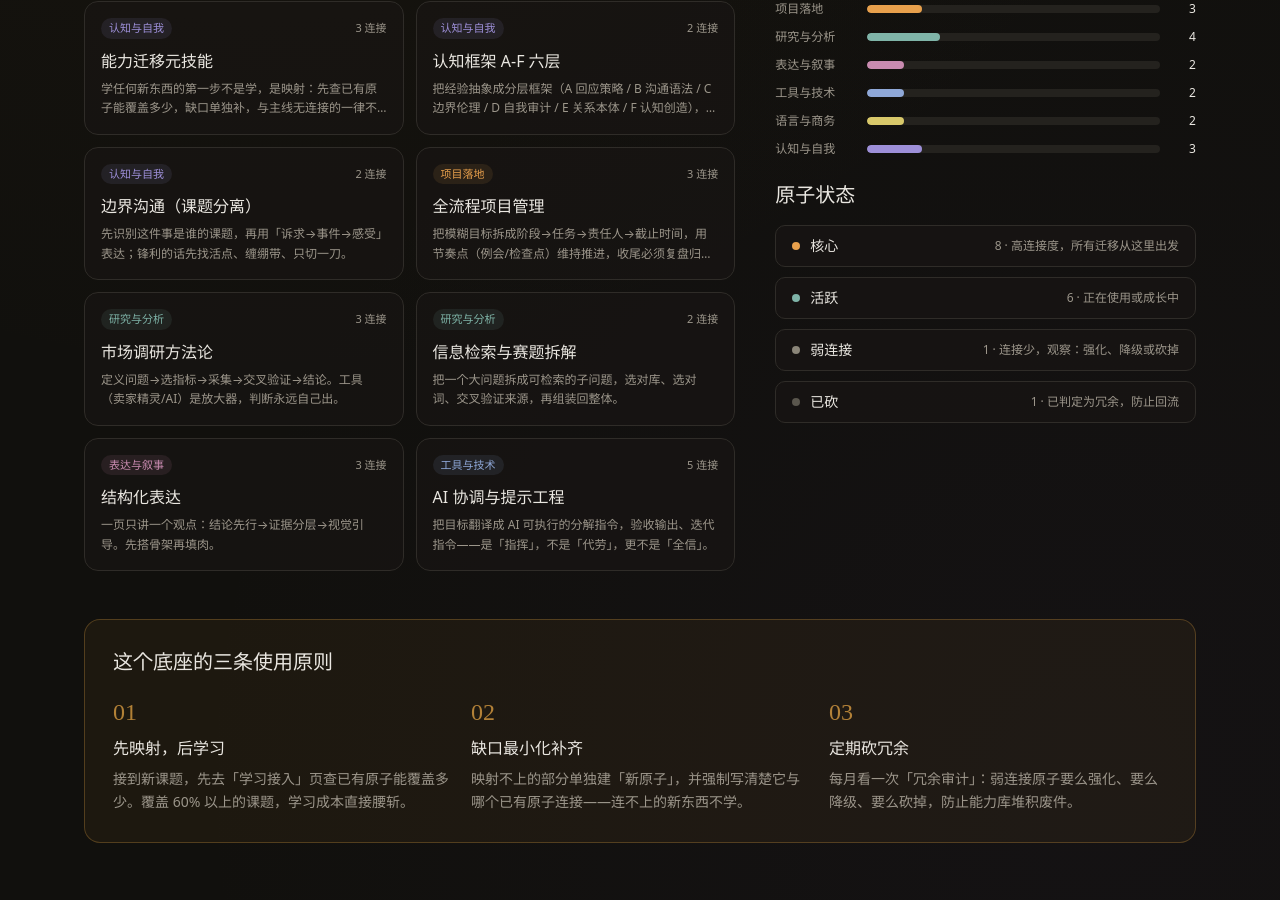
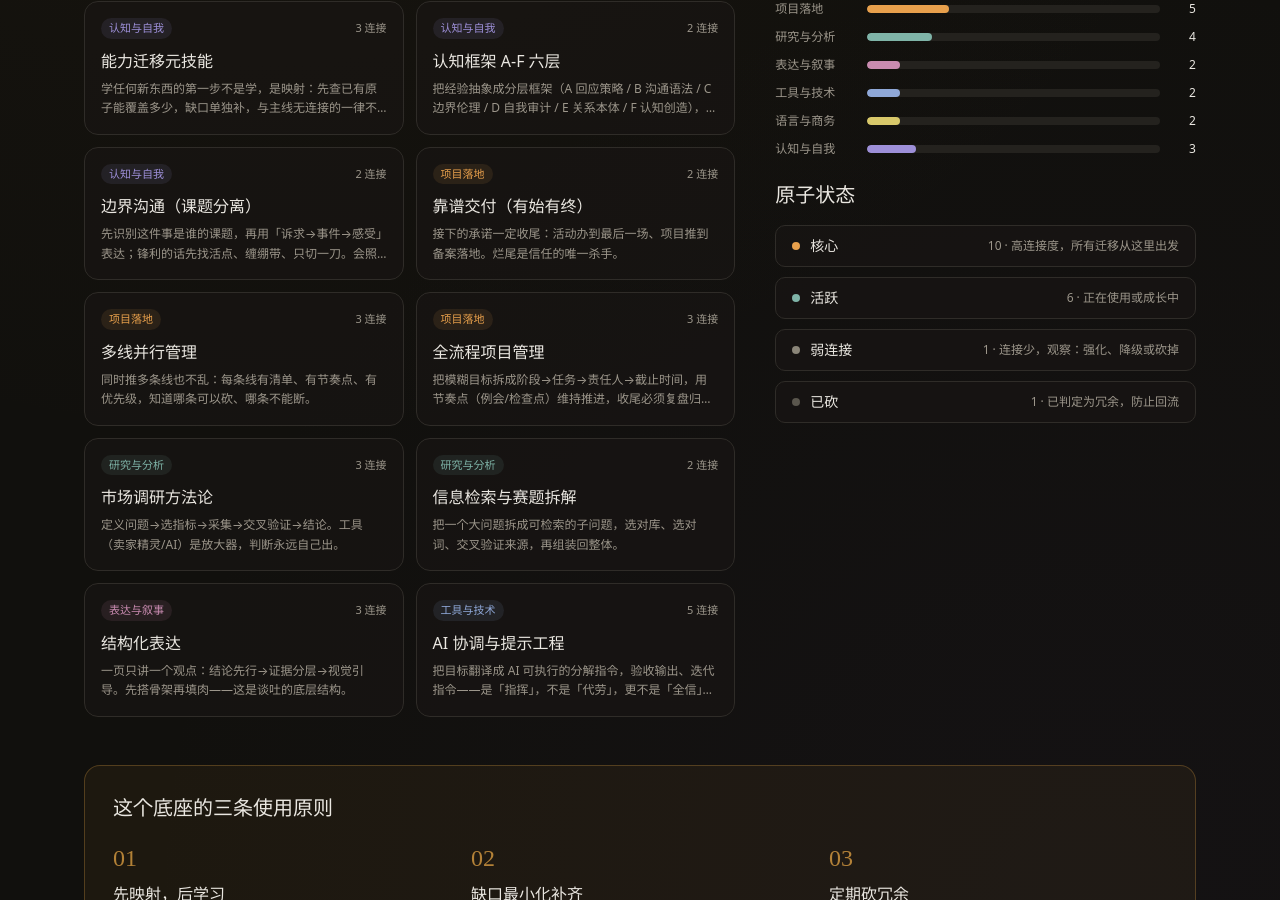
Before and after one commit to xiaoming-cvd/capability-os, a React (Vite) app: page /#/ in a window 1280 px wide. Shown: the part 650-1550 px from the top of the page. Built offline with nearby package versions, Linux system fonts and the light colour scheme.

Commit message:
feat: 能力数据层升级（三层分类 + 品质原子）

```diff
--- a/src/data/atoms.ts
+++ b/src/data/atoms.ts
@@ -3,16 +3,40 @@
 // 一个「能力原子」= 最小可迁移的能力单元：
 //   抽象定义（它到底是什么）+ 实证场景（我在哪真的用过）
 //   + 可迁移方向 + 与其他原子的连接
+// 三层分类：专业壁垒（护城河）/ 个人品牌（外表谈吐）/ 个人品质（软实力）
 // 学习新东西时先查这里：能映射的原子直接复用，
 // 映射不上的才新建——避免能力冗余。
 // ============================================================
 
 export type AtomStatus = 'core' | 'active' | 'weak' | 'pruned'
+export type AtomLayer = 'moat' | 'brand' | 'quality'
+
+export const LAYER_META: Record<
+  AtomLayer,
+  { label: string; color: string; desc: string }
+> = {
+  moat: {
+    label: '专业壁垒',
+    color: '#7fb4a8',
+    desc: '技术与独特思考方式——别人拿不走的护城河',
+  },
+  brand: {
+    label: '个人品牌',
+    color: '#e8a04c',
+    desc: '外表与谈吐——别人第一眼看到的',
+  },
+  quality: {
+    label: '个人品质',
+    color: '#c98bb0',
+    desc: '责任、条理、照顾人——长期相处的信任来源',
+  },
+}
 
 export interface AbilityAtom {
   id: string
   name: string
   domain: Domain
+  layer: AtomLayer
   /** 抽象化定义：剥掉具体场景后，这个能力的本质动作 */
   abstraction: string
   /** 实证：我在哪些真实场景里用过它 */
@@ -59,6 +83,7 @@ export const ATOMS: AbilityAtom[] = [
     id: 'transfer-meta',
     name: '能力迁移元技能',
     domain: '认知与自我',
+    layer: 'moat',
     abstraction:
       '学任何新东西的第一步不是学，是映射：先查已有原子能覆盖多少，缺口单独补，与主线无连接的一律不碰。',
     evidence: ['本网站即此技能的外化——能力原子化的具象产物'],
@@ -72,6 +97,7 @@ export const ATOMS: AbilityAtom[] = [
     id: 'cogn-framework',
     name: '认知框架 A-F 六层',
     domain: '认知与自我',
+    layer: 'moat',
     abstraction:
       '把经验抽象成分层框架（A 回应策略 / B 沟通语法 / C 边界伦理 / D 自我审计 / E 关系本体 / F 认知创造），需要时整层调用，而不是每次重新发明。',
     evidence: ['《认知演化个人操作指南》及六层文档'],
@@ -85,8 +111,9 @@ export const ATOMS: AbilityAtom[] = [
     id: 'boundary-comms',
     name: '边界沟通（课题分离）',
     domain: '认知与自我',
+    layer: 'quality',
     abstraction:
-      '先识别这件事是谁的课题，再用「诉求→事件→感受」表达；锋利的话先找活点、缠绷带、只切一刀。',
+      '先识别这件事是谁的课题，再用「诉求→事件→感受」表达；锋利的话先找活点、缠绷带、只切一刀。会照顾人，但不献祭自己。',
     evidence: ['HSP 自我调节与关系实践的长期积累'],
     transferableTo: ['亲密关系', '团队协作', '客户与供应商沟通', '谈判'],
     keywords: ['沟通', '边界', '谈判', '关系', '表达诉求', '人际'],
@@ -95,9 +122,44 @@ export const ATOMS: AbilityAtom[] = [
     status: 'core',
   },
   {
+    id: 'reliability',
+    name: '靠谱交付（有始有终）',
+    domain: '项目落地',
+    layer: 'quality',
+    abstraction:
+      '接下的承诺一定收尾：活动办到最后一场、项目推到备案落地。烂尾是信任的唯一杀手。',
+    evidence: [
+      '社区合唱活动：从排练到演出到志愿统筹，全流程负责到收尾',
+      '大创小程序：从想法到代码完成、备案推进中',
+      'AIGC 数字人视频：四分之三进度持续推进至完成',
+    ],
+    transferableTo: ['任何被托付的事', '团队中的核心成员信誉', '考研长跑'],
+    keywords: ['责任', '靠谱', '执行力', '交付', '收尾'],
+    connections: ['pm-fullcycle', 'orderliness'],
+    level: 4,
+    status: 'core',
+  },
+  {
+    id: 'orderliness',
+    name: '多线并行管理',
+    domain: '项目落地',
+    layer: 'quality',
+    abstraction:
+      '同时推多条线也不乱：每条线有清单、有节奏点、有优先级，知道哪条可以砍、哪条不能断。',
+    evidence: [
+      '2026 秋：大创备案 + 合唱全流程 + 商挑 + 信息检索省赛 + 思客沙龙 + 微团课，多线并行无烂尾',
+    ],
+    transferableTo: ['考研多科目备考', '工作中的多项目并行', '家庭与事业平衡'],
+    keywords: ['条理', '计划', '并行', '时间管理', '清单'],
+    connections: ['reliability', 'pm-fullcycle', 'transfer-meta'],
+    level: 4,
+    status: 'core',
+  },
+  {
     id: 'pm-fullcycle',
     name: '全流程项目管理',
     domain: '项目落地',
+    layer: 'moat',
     abstraction:
       '把模糊目标拆成阶段→任务→责任人→截止时间，用节奏点（例会/检查点）维持推进，收尾必须复盘归档。',
     evidence: ['中型社区合唱活动全流程负责人：排练/视频/演出/志愿统筹，已收尾'],
@@ -111,6 +173,7 @@ export const ATOMS: AbilityAtom[] = [
     id: 'product-ship',
     name: '产品从 0 到 1 落地',
     domain: '项目落地',
+    layer: 'moat',
     abstraction:
       '需求判断→工具选型→MVP→合规交付（备案/上线）。核心不是写代码，是判断「这个方案值不值得做、能不能带出去」。',
     evidence: ['大创微信小程序：从想法到代码完成、备案推进中'],
@@ -124,6 +187,7 @@ export const ATOMS: AbilityAtom[] = [
     id: 'research-market',
     name: '市场调研方法论',
     domain: '研究与分析',
+    layer: 'moat',
     abstraction:
       '定义问题→选指标→采集→交叉验证→结论。工具（卖家精灵/AI）是放大器，判断永远自己出。',
     evidence: ['亚马逊平台选品 + 卖家精灵，完成一次完整市场调查'],
@@ -137,6 +201,7 @@ export const ATOMS: AbilityAtom[] = [
     id: 'info-retrieval',
     name: '信息检索与赛题拆解',
     domain: '研究与分析',
+    layer: 'moat',
     abstraction:
       '把一个大问题拆成可检索的子问题，选对库、选对词、交叉验证来源，再组装回整体。',
     evidence: ['全国信息检索大赛进入省赛淘汰赛'],
@@ -150,6 +215,7 @@ export const ATOMS: AbilityAtom[] = [
     id: 'excel-analysis',
     name: 'Excel 数据分析（够用级）',
     domain: '研究与分析',
+    layer: 'moat',
     abstraction:
       '清洗→透视→图表→一句话结论。标准是「够用、服务决策」，不追求炫技。',
     evidence: ['市场调查数据处理与建模练习'],
@@ -163,8 +229,9 @@ export const ATOMS: AbilityAtom[] = [
     id: 'structured-expression',
     name: '结构化表达',
     domain: '表达与叙事',
+    layer: 'brand',
     abstraction:
-      '一页只讲一个观点：结论先行→证据分层→视觉引导。先搭骨架再填肉。',
+      '一页只讲一个观点：结论先行→证据分层→视觉引导。先搭骨架再填肉——这是谈吐的底层结构。',
     evidence: ['思客沙龙：PPT/讲稿/现场筹备/新闻稿全流程'],
     transferableTo: ['商务写作', '谈判陈述', '面试', '课堂展示', '复试'],
     keywords: ['表达', 'ppt', '演讲', '写作', '展示', '面试', '陈述', '汇报'],
@@ -176,9 +243,10 @@ export const ATOMS: AbilityAtom[] = [
     id: 'video-story',
     name: '视频叙事制作',
     domain: '表达与叙事',
+    layer: 'brand',
     abstraction:
       '脚本→素材→节奏→导出的流水线思维；模板和流程一旦建好就批量复用。',
-    evidence: ['微团课视频制作完成', 'AIGC 赛道 AI 数字人创意视频完成约四分之三'],
+    evidence: ['微团课视频制作完成', 'AIGC 赛道 AI 数字人创意视频完成'],
     transferableTo: ['自媒体内容', '课程作业', '产品演示视频'],
     keywords: ['视频', '叙事', '剪辑', '内容', '自媒体'],
     connections: ['structured-expression', 'ai-orchestration'],
@@ -189,8 +257,9 @@ export const ATOMS: AbilityAtom[] = [
     id: 'ai-orchestration',
     name: 'AI 协调与提示工程',
     domain: '工具与技术',
+    layer: 'moat',
     abstraction:
-      '把目标翻译成 AI 可执行的分解指令，验收输出、迭代指令——是「指挥」，不是「代劳」，更不是「全信」。',
+      '把目标翻译成 AI 可执行的分解指令，验收输出、迭代指令——是「指挥」，不是「代劳」，更不是「全信」。2026 年 JD 新宠，已是我的优势项。',
     evidence: ['大创小程序代码全靠行业判断 + AI 协调完成', 'AI 数字人视频'],
     transferableTo: ['所有知识工作', '代码与数据处理', '写作与翻译', '研究报告'],
     keywords: ['ai', '提示词', '人工智能', 'gpt', '工具', '代码', '编程'],
@@ -202,6 +271,7 @@ export const ATOMS: AbilityAtom[] = [
     id: 'python-tool',
     name: 'Python 数据处理',
     domain: '工具与技术',
+    layer: 'moat',
     abstraction:
       'pandas 清洗与建模。已从「主轴」降级为「工具」——按需重启，不再为它单独投入整块时间。',
     evidence: ['Python 项目 1 已主动砍掉（2026-10 裁定）', '重启依赖：2027 春大挑数据处理'],
@@ -215,8 +285,9 @@ export const ATOMS: AbilityAtom[] = [
     id: 'english-biz',
     name: '英语商务沟通',
     domain: '语言与商务',
+    layer: 'brand',
     abstraction:
-      '把英语从「考试科目」升级为主武器：口语、谈判、商务写作三条线并行。',
+      '把英语从「考试科目」升级为主武器：口语、谈判、商务写作三条线并行——谈吐的国际化版本。',
     evidence: ['商挑 12 月底全英语参赛（备赛中）', '六级推迟至 2027 春（与主线兼容）'],
     transferableTo: ['MIB 复试口语', '外企面试', '国际供应链沟通'],
     keywords: ['英语', '商务', '口语', '谈判', '外贸', '六级', '面试'],
@@ -228,6 +299,7 @@ export const ATOMS: AbilityAtom[] = [
     id: 'guomao-practice',
     name: '国际贸易实务',
     domain: '语言与商务',
+    layer: 'moat',
     abstraction:
       '贸易术语→结算→单证→运输的规则系统；学它的终点是能做合规判断，不是背条款。',
     evidence: ['国贸实务（在读课程）'],
@@ -241,6 +313,7 @@ export const ATOMS: AbilityAtom[] = [
     id: 'logic-396',
     name: '逻辑与数学（396）',
     domain: '研究与分析',
+    layer: 'moat',
     abstraction:
       '形式逻辑 + 经济数学的题型套路库；靠重复形成肌肉记忆，不与专业课抢深度加工带宽。',
     evidence: ['396 数学/逻辑刚启动（2026-10）'],
@@ -254,6 +327,7 @@ export const ATOMS: AbilityAtom[] = [
     id: 'mem-path',
     name: '物流工程 / MEM 路径知识',
     domain: '项目落地',
+    layer: 'moat',
     abstraction:
       '2026-10-21 前职业备选路径的知识储备。已裁定弃用——职业主轴定为供应链商务面（MIB）。',
     evidence: ['10-21 本人终裁：弃用 199/MEM 路径，方向锁至 2027 年 6 月'],
```
